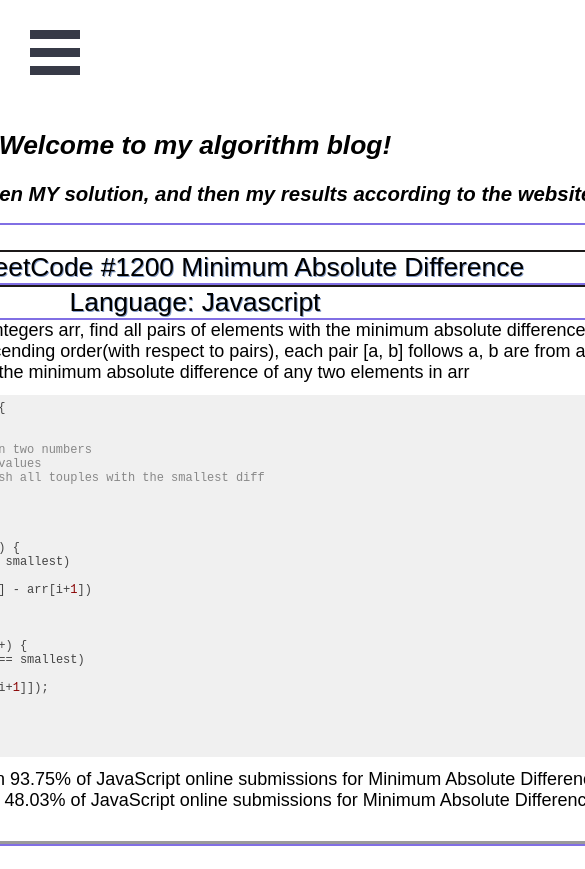
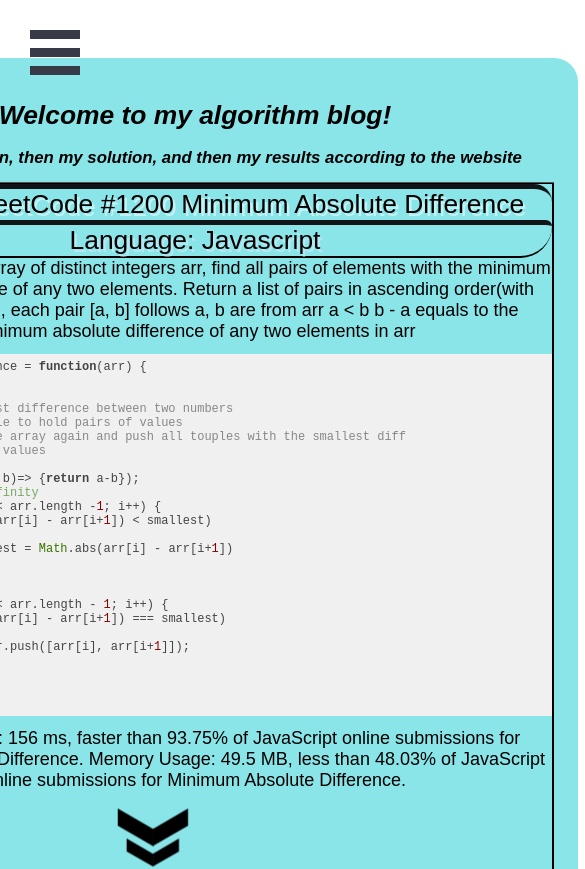
Before and after one commit to pachown/Thomas-McNutt-Website, a Next.js app in the folder website/: page /algos in a window 390 px wide. Shown: the top 869 px of the page, 585 px wide, since content can reach past the window. Built offline with nearby package versions, Linux system fonts and the light colour scheme.

Commit message:
Changed algo css backgrounds, borders, and made it mobile responsive

```diff
--- a/website/components/Algorithms.js
+++ b/website/components/Algorithms.js
@@ -1,4 +1,4 @@
-import styles from '../styles/Layout.module.css'
+import styles from '../styles/Algos.module.css'
 import algoData from '../algorithms.js'
 import React, { useState, useEffect } from 'react'
 import PrismAsyncLight from 'react-syntax-highlighter'
@@ -12,20 +12,25 @@ const Algorithms = ({ children }) => {
 
   return (
     <div className={styles.algos}>
-        <h2 className={styles.blog}><em>Welcome to my algorithm blog!</em></h2>
-        <h2 className={styles.blog2}><em> First the question, then MY solution, and then my results according to the website</em>
+        <h1 className={styles.blog}><em>Welcome to my algorithm blog!</em></h1>
+        <h2 className={styles.blog2}><em> First the question, then my solution, and then my results according to the website</em>
           </h2>
       {data && (
           Object.keys(data).map((algo) =>
             <div className={styles.algoaday}>
-              <div className={styles.date}>Problem: {algo}</div>
-              <div className={styles.date}>Language: {data[algo][3]}</div>
+              <div className={styles.problem}>Problem: {algo}</div>
+              <div className={styles.language}>Language: {data[algo][3]}</div>
               <div className={styles.algoinfo}><em>Prompt:</em> {data[algo][0]}</div>
               <PrismAsyncLight
               language="javascript">
                 {data[algo][1]}
               </PrismAsyncLight>
               <div className={styles.algoinfo}>Result: {data[algo][2]}</div>
+              <div className={styles.container1}>
+              <div className={styles.chevron}></div>
+              <div className={styles.chevron}></div>
+              <div className={styles.chevron}></div>
+        </div>
             </div>
           )
       )}
--- /dev/null
+++ b/website/styles/Algos.module.css
@@ -0,0 +1,120 @@
+.algos {
+  width: 85vh;
+  color: black;
+  /* margin: 10em; */
+  overflow-x: visible;
+  font-size: 1.2rem;
+  background: rgba(23, 204, 211, 0.5);
+  border-radius: 2em;
+  padding: 2em;
+}
+.blog {
+  text-align: center;
+  font-size: 2.2em;
+  /* background-color: white; */
+}
+.blog2 {
+  /* background-color: white; */
+  text-align: center;
+  font-size: 1.4em;
+}
+.problem {
+  text-shadow: .1em .1em rgba(255, 255, 255, 0.5);
+  justify-content: center;
+  text-align: center;
+  border-radius: 2em;
+  font-size: 2.2em;
+  border-top: .2em solid rgb(4, 0, 0, 90%);
+}
+.language {
+  text-shadow: .1em .1em rgba(227, 235, 251, 0.5);
+  justify-content: center;
+  text-align: center;
+  border-radius: 2em;
+  font-size: 2.2em;
+  border-top: .2em solid rgb(4, 0, 0, 90%);
+  border-bottom: .1em solid black;
+  border-bottom-left-radius: 10em;
+  border-bottom-right-radius: 10em;
+}
+.algoinfo {
+  border: .2em solid black;
+  justify-content: center;
+  text-align: center;
+  border: .5em;
+  font-size: 1.5em;
+}
+.algoaday {
+  border-top: .2em solid black;
+  border-bottom: .2em solid black;
+  border-style:ridge;
+  border-left: .2em solid black;
+  border-right: .2em solid black;
+}
+.container1 {
+  width: 20%;
+  height: 10vh;
+  border-radius: 3em;
+  margin-bottom: 2vh;
+}
+.chevron {
+  position: absolute;
+  width: 12vh;
+  height: 3vh;
+  right: 48%;
+  opacity: 0;
+  transform: scale3d(0.5, 0.5, 0.5);
+  animation: move 3s ease-out infinite;
+}
+
+.chevron:first-child {
+  animation: move 3s ease-out 1s infinite;
+}
+
+.chevron:nth-child(2) {
+  animation: move 3s ease-out 2s infinite;
+}
+
+.chevron:before,
+.chevron:after {
+  content: ' ';
+  position: absolute;
+  height: 100%;
+  width: 51%;
+  background: black;
+}
+
+.chevron:before {
+  left: 0;
+  transform: skew(0deg, 30deg);
+}
+
+.chevron:after {
+  right: 0;
+  width: 50%;
+  transform: skew(0deg, -30deg);
+}
+
+@keyframes move {
+  25% {
+    opacity: 1;
+  }
+  33% {
+    opacity: 1;
+    transform: translateY(3vh) scale3d(0.7, 0.7, 0.7);
+  }
+  67% {
+    opacity: 1;
+    transform: translateY(6vh) scale3d(0.5, 0.5, 0.5);
+  }
+  100% {
+    opacity: 0;
+    transform: translateY(9vh) scale3d(0.25, 0.25, 0.25);
+  }
+}
+
+@keyframes pulse {
+  to {
+    opacity: 1;
+  }
+}
```
